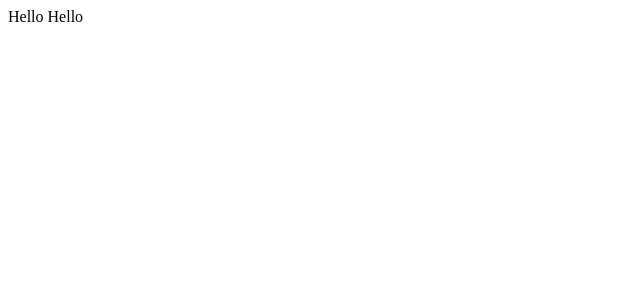
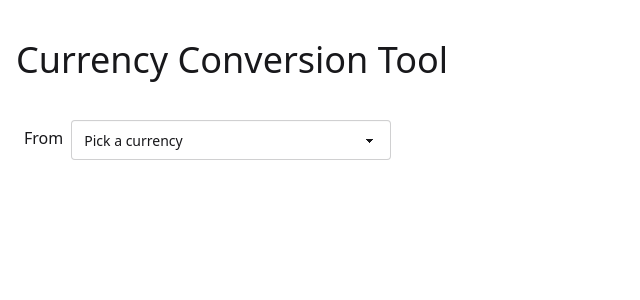
Before and after one commit to HurricaneSKC/currency-conversion-tool, a React (Vite) app: page / in a window 1280 px wide. Shown: the top 300 px of the page, without its empty margins (0-640 px from the left). Built offline with nearby package versions, Linux system fonts and the light colour scheme.

Commit message:
Added base UI component

```diff
--- a/src/App.tsx
+++ b/src/App.tsx
@@ -1,5 +1,13 @@
+import CurrencySelector from "./components/CurrencySelector";
+import "./App.css";
+
 function App() {
-  return <div>Hello Hello</div>;
+  return (
+    <div className="mx-4">
+      <h1 className="py-10 text-4xl">Currency Conversion Tool</h1>
+      <CurrencySelector />
+    </div>
+  );
 }
 
 export default App;
--- /dev/null
+++ b/src/components/CurrencySelector.tsx
@@ -0,0 +1,51 @@
+const CurrencySelector = () => {
+  return (
+    <>
+      <label htmlFor="From" className="mx-2">
+        From
+      </label>
+      <select
+        id="From"
+        onChange={() => {
+          console.log("hello");
+        }}
+        aria-label=""
+        className="select"
+        defaultValue="Pick a currency"
+      >
+        <option disabled={true}>Pick a currency</option>
+        <option>Pounds</option>
+        <option>Dollars</option>
+      </select>
+    </>
+  );
+};
+
+export default CurrencySelector;
+
+// sample model data
+
+// "0": {
+//     "id": 1,
+//     "name": "UAE Dirham",
+//     "short_code": "AED",
+//     "code": "784",
+//     "precision": 2,
+//     "subunit": 100,
+//     "symbol": "د.إ",
+//     "symbol_first": true,
+//     "decimal_mark": ".",
+//     "thousands_separator": ","
+// },
+// "1": {
+//     "id": 2,
+//     "name": "Afghani",
+//     "short_code": "AFN",
+//     "code": "971",
+//     "precision": 2,
+//     "subunit": 100,
+//     "symbol": "؋",
+//     "symbol_first": false,
+//     "decimal_mark": ".",
+//     "thousands_separator": ","
+// },
```
